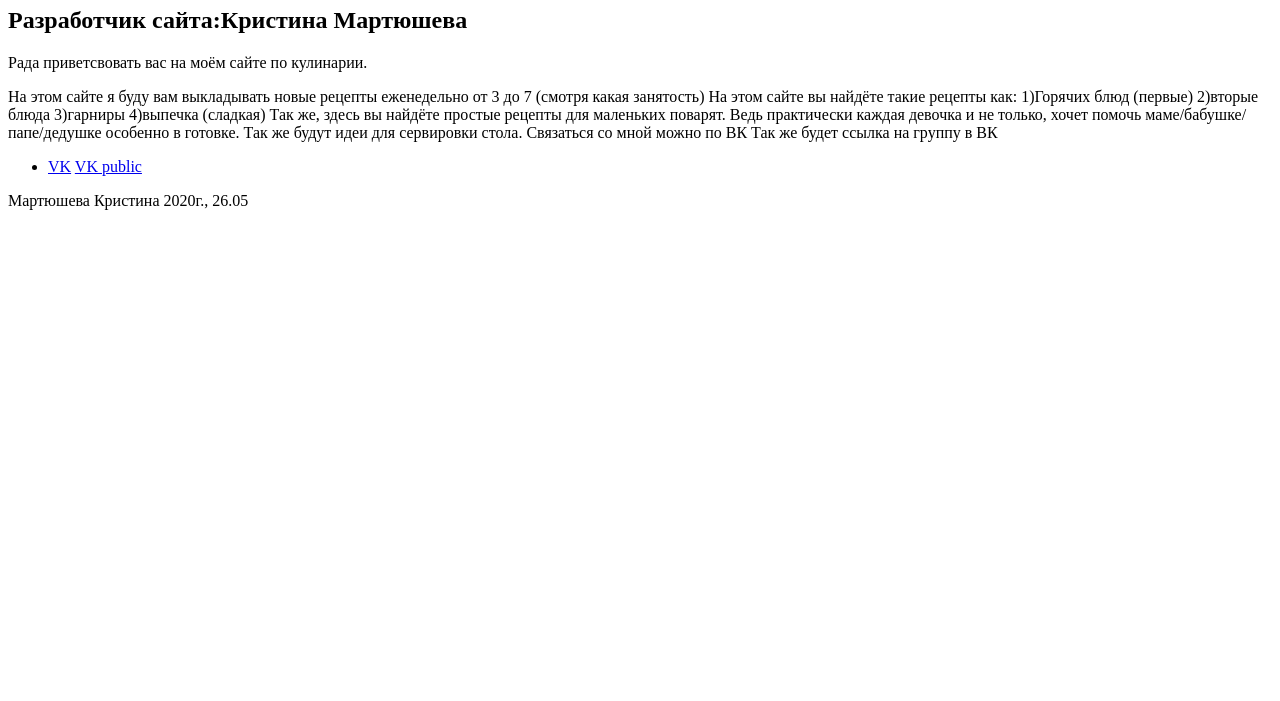
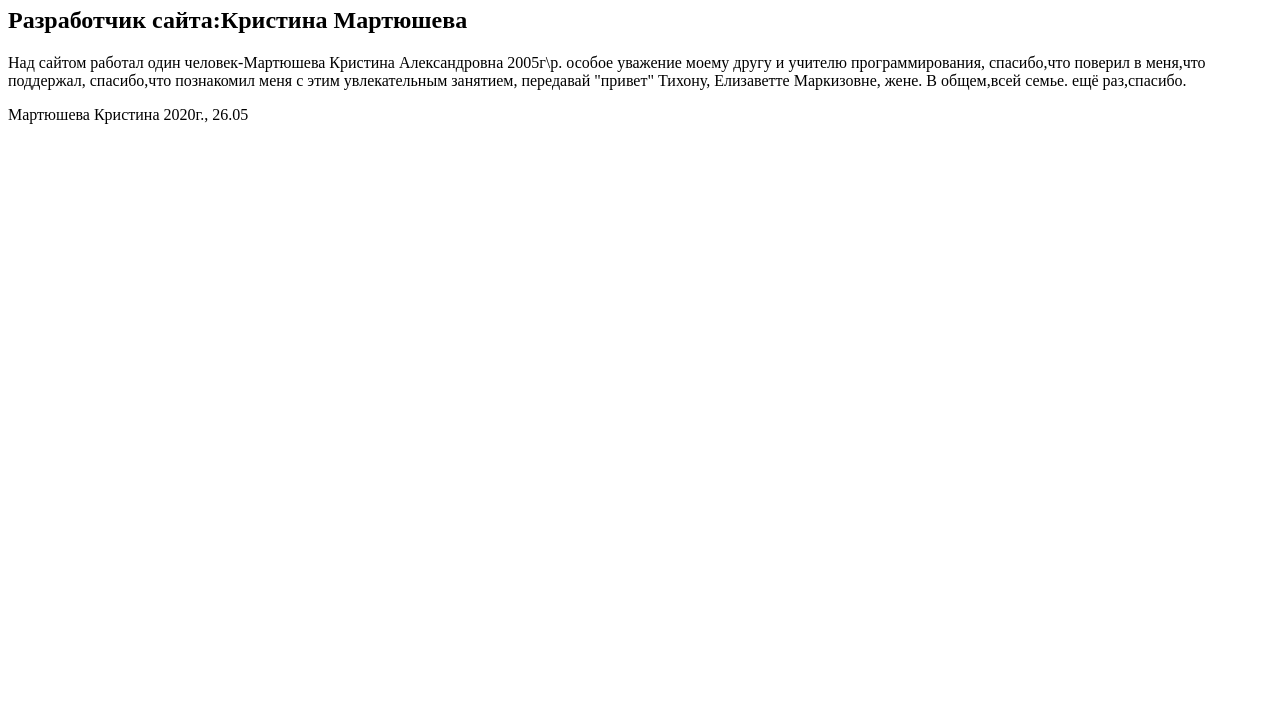
Before and after one commit to charming-hostess/charming-hostess143.github.io, a plain HTML site: page index.html in a window 1280 px wide. Shown: the part 99-800 px from the top of the page. Drawn offline with Linux system fonts and the light colour scheme.

Commit message:
Add files via upload

```diff
--- a/index.html
+++ b/index.html
@@ -1,9 +1,9 @@
-<!DOCTYPE html>
+ <!DOCTYPE html>
 <html>
 <head>
-    <meta charset="utf-8">
-	<title>Primavera</title>
-	<link rel="stylesheet"Primavera href="main.css">
+ <meta charset="utf-8">
+	<title>Charm-hostess</title>
+	<link rel="stylesheet"Charm href="main.css">
 </head>
 <body>
 
@@ -11,36 +11,16 @@
 <header>Кулинарный сайт:
  Charming-hostess
 </header>
-<h1>Charming hostess</h1>
+<h1>О нас</h1>
 <div>
 	<aside>
 
 	</aside>
 	<main>
 		<h2>Разработчик сайта:Кристина Мартюшева</h2>
-		<p>Рада приветсвовать вас на моём сайте по кулинарии.</p>
-		<p>На этом сайте я буду вам выкладывать новые рецепты еженедельно от 3 до 7 (смотря какая занятость)
-	На этом сайте вы найдёте такие рецепты как:
-	 1)Горячих блюд (первые)
-	    2)вторые блюда
-	       3)гарниры
-	         4)выпечка (сладкая)
-
-         Так же, здесь вы найдёте простые рецепты для маленьких поварят. Ведь практически каждая девочка и не только, хочет помочь маме/бабушке/папе/дедушке особенно в готовке. Так же будут идеи для сервировки стола.
-     Связаться со мной можно по ВК
- Так же будет ссылка на группу в ВК</p>
-<ul>
-<li>
-	<a href="https://vk.com/id595686385">VK</a>
-	<a href="https://vk.com/public195736105">VK public</a>
-
-</li>
-
-
-
-
-</ul>
-	</main>
+		<p> Над сайтом работал один человек-Мартюшева Кристина Александровна 2005г\р.
+			особое уважение моему другу и учителю программирования, спасибо,что поверил в меня,что поддержал, спасибо,что познакомил меня с этим увлекательным занятием, передавай "привет" Тихону, Елизаветте Маркизовне, жене. В общем,всей семье. ещё раз,спасибо. </p>
+			</main>
 </div>
 
 <footer>
```
